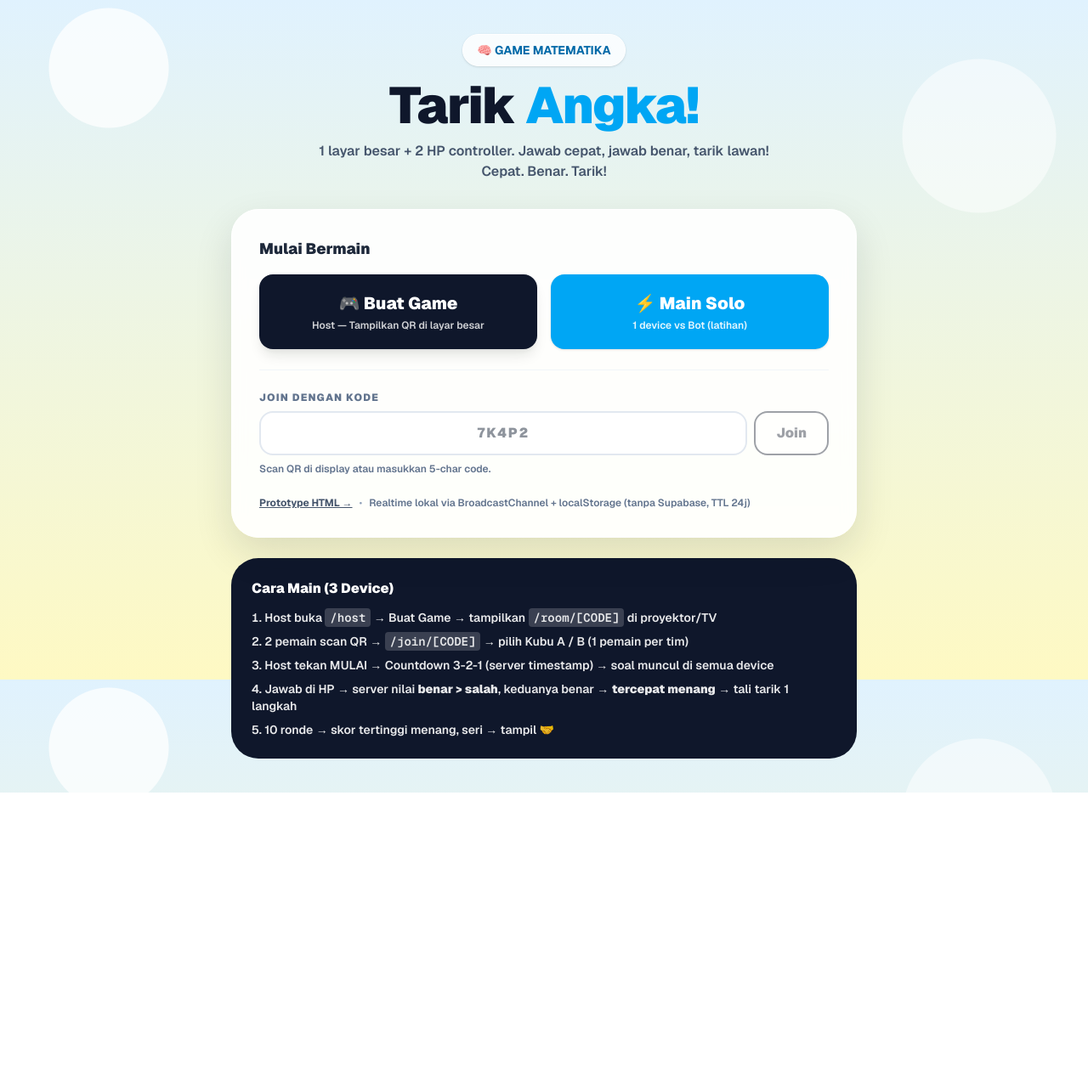
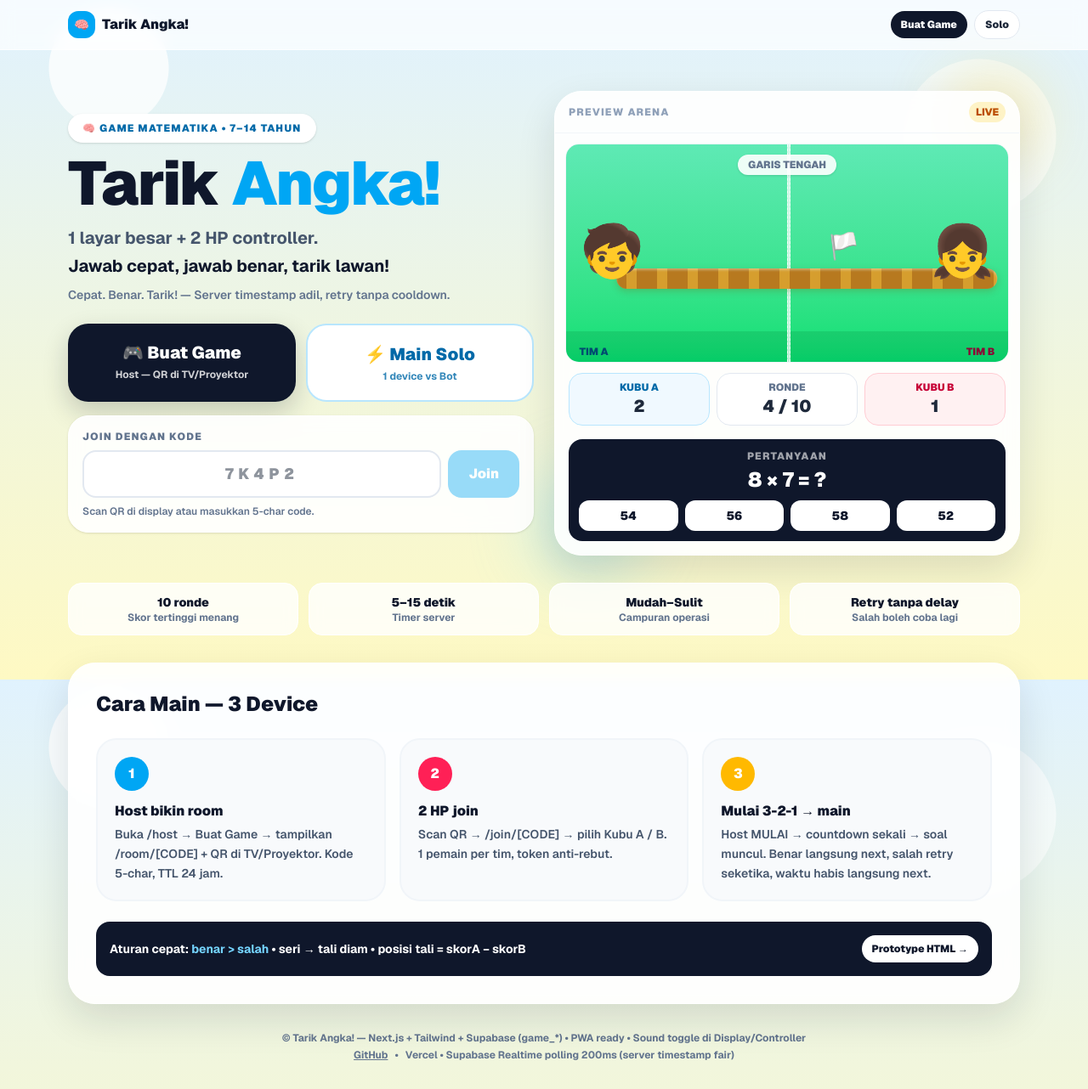
Before and after one commit to mzainulirfan/tarikmang, a Next.js app: page / in a window 1280 px wide. Shown: the whole page at 85% size. Before the commit the page ends 933 px from the top, so only its background shows below. Built offline with nearby package versions, Linux system fonts and the light colour scheme.

Commit message:
design: redesign home playful — hero + mini arena preview, stats, 3-step how to play

```diff
--- a/src/app/page.tsx
+++ b/src/app/page.tsx
@@ -1,82 +1,186 @@
 "use client";
 import { useState } from "react";
 import { useRouter } from "next/navigation";
+import { TugArena } from "@/components/game/TugArena";
 
 export default function Landing() {
   const router = useRouter();
   const [joinCode, setJoinCode] = useState("");
 
+  const handleJoin = () => {
+    if (joinCode.length === 5) router.push(`/join/${joinCode}`);
+  };
+
   return (
-    <main className="max-w-3xl mx-auto px-4 py-10">
-      <header className="text-center">
-        <div className="inline-flex items-center gap-2 bg-white/80 border border-white rounded-full px-4 py-2 text-sm font-bold text-sky-700 shadow-sm">
-          🧠 GAME MATEMATIKA
+    <main className="min-h-dvh">
+      {/* Header */}
+      <header className="sticky top-0 z-30 backdrop-blur bg-white/70 border-b border-white/60">
+        <div className="max-w-6xl mx-auto px-4 py-3 flex items-center justify-between">
+          <div className="flex items-center gap-2 font-black text-slate-900">
+            <span className="w-8 h-8 rounded-xl bg-sky-500 text-white grid place-items-center text-sm">🧠</span>
+            Tarik Angka!
           </div>
-        <h1 className="mt-4 text-5xl md:text-6xl font-black tracking-tight text-slate-900">
+          <div className="hidden md:flex items-center gap-2 text-xs font-black">
+            <a href="/host" className="px-3 py-2 rounded-full bg-slate-900 text-white">Buat Game</a>
+            <a href="/solo" className="px-3 py-2 rounded-full bg-white border border-slate-200">Solo</a>
+          </div>
+        </div>
+      </header>
+
+      {/* Hero */}
+      <section className="max-w-6xl mx-auto px-4 pt-8 md:pt-12">
+        <div className="grid md:grid-cols-2 gap-6 items-center">
+          <div>
+            <div className="inline-flex items-center gap-2 bg-white border border-white rounded-full px-4 py-2 text-xs font-black tracking-widest text-sky-700 shadow-sm">
+              🧠 GAME MATEMATIKA • 7–14 TAHUN
+            </div>
+            <h1 className="mt-4 text-5xl md:text-7xl font-black tracking-tight leading-[0.9] text-slate-900">
               Tarik <span className="text-sky-500">Angka!</span>
             </h1>
-        <p className="mt-3 text-slate-600 font-semibold max-w-xl mx-auto">
-          1 layar besar + 2 HP controller. Jawab cepat, jawab benar, tarik lawan! Cepat. Benar. Tarik!
+            <p className="mt-4 text-lg md:text-xl font-bold text-slate-600 leading-relaxed">
+              1 layar besar + 2 HP controller.<br />
+              <span className="text-slate-900">Jawab cepat, jawab benar, tarik lawan!</span>
             </p>
-      </header>
+            <p className="mt-2 text-sm font-semibold text-slate-500">Cepat. Benar. Tarik! — Server timestamp adil, retry tanpa cooldown.</p>
 
-      <section className="mt-8 bg-white/90 backdrop-blur rounded-[2rem] border border-white p-6 md:p-8 shadow-[0_18px_45px_rgba(15,23,42,.12)]">
-        <h2 className="font-black text-lg">Mulai Bermain</h2>
-        <div className="grid md:grid-cols-2 gap-4 mt-4">
+            <div className="mt-6 grid grid-cols-1 sm:grid-cols-2 gap-3">
               <button
                 onClick={() => router.push("/host")}
-            className="bg-slate-900 hover:bg-slate-800 text-white font-black py-5 rounded-2xl shadow-lg flex flex-col items-center gap-1"
+                className="bg-slate-900 hover:bg-slate-800 text-white font-black py-5 rounded-[1.5rem] shadow-[0_12px_30px_rgba(15,23,42,.2)] flex flex-col items-center gap-1 active:scale-[0.98] transition"
               >
                 <span className="text-xl">🎮 Buat Game</span>
-            <span className="text-xs font-semibold opacity-80">Host — Tampilkan QR di layar besar</span>
+                <span className="text-xs font-bold opacity-80">Host — QR di TV/Proyektor</span>
               </button>
-
               <button
                 onClick={() => router.push("/solo")}
-            className="bg-sky-500 hover:bg-sky-600 text-white font-black py-5 rounded-2xl shadow flex flex-col items-center gap-1"
+                className="bg-white hover:bg-sky-50 border-2 border-sky-200 text-sky-700 font-black py-5 rounded-[1.5rem] flex flex-col items-center gap-1 active:scale-[0.98] transition"
               >
                 <span className="text-xl">⚡ Main Solo</span>
-            <span className="text-xs font-semibold opacity-90">1 device vs Bot (latihan)</span>
+                <span className="text-xs font-bold opacity-80">1 device vs Bot</span>
               </button>
             </div>
 
-        <div className="mt-6 border-t border-slate-100 pt-6">
+            {/* Join */}
+            <div className="mt-4 bg-white/90 backdrop-blur rounded-[1.5rem] border border-white p-4 shadow-sm">
               <div className="text-xs font-black tracking-widest text-slate-500">JOIN DENGAN KODE</div>
               <div className="mt-2 flex gap-2">
                 <input
                   value={joinCode}
                   onChange={(e) => setJoinCode(e.target.value.toUpperCase().replace(/[^A-Z0-9]/g, "").slice(0, 5))}
+                  onKeyDown={(e) => e.key === "Enter" && handleJoin()}
                   placeholder="7K4P2"
-              className="flex-1 rounded-2xl border-2 border-slate-200 bg-white px-4 py-3 font-black tracking-widest uppercase text-center"
+                  className="flex-1 rounded-2xl border-2 border-slate-200 bg-white px-4 py-3 font-black tracking-[0.3em] uppercase text-center text-lg focus:border-sky-400 focus:outline-none"
                 />
                 <button
                   disabled={joinCode.length !== 5}
-              onClick={() => router.push(`/join/${joinCode}`)}
-              className="bg-white border-2 border-slate-900 text-slate-900 hover:bg-slate-50 disabled:opacity-40 font-black px-6 py-3 rounded-2xl"
+                  onClick={handleJoin}
+                  className="bg-sky-500 hover:bg-sky-600 disabled:opacity-40 text-white font-black px-6 py-3 rounded-2xl"
                 >
                   Join
                 </button>
               </div>
-          <div className="mt-2 text-xs text-slate-500 font-semibold">Scan QR di display atau masukkan 5-char code.</div>
+              <div className="mt-2 text-xs font-semibold text-slate-500">Scan QR di display atau masukkan 5-char code.</div>
+            </div>
           </div>
 
-        <div className="mt-6 flex flex-wrap gap-2 text-xs">
-          <a href="/tarik-angka-game.html" target="_blank" className="underline font-bold text-slate-600">Prototype HTML →</a>
-          <span className="text-slate-400">•</span>
-          <span className="font-semibold text-slate-500">Realtime lokal via BroadcastChannel + localStorage (tanpa Supabase, TTL 24j)</span>
+          {/* Mini Arena Preview */}
+          <div className="relative">
+            <div className="bg-white/90 backdrop-blur rounded-[2rem] border border-white overflow-hidden shadow-[0_18px_45px_rgba(15,23,42,.12)]">
+              <div className="px-4 py-3 flex items-center justify-between border-b border-slate-100">
+                <span className="text-xs font-black tracking-widest text-slate-400">PREVIEW ARENA</span>
+                <span className="text-xs font-black bg-amber-100 text-amber-700 px-2 py-1 rounded-full">LIVE</span>
+              </div>
+              <div className="p-3">
+                <div className="rounded-2xl overflow-hidden border border-slate-100">
+                  <TugArena scoreA={2} scoreB={1} />
+                </div>
+              </div>
+              <div className="px-4 pb-4 grid grid-cols-3 gap-2 text-center">
+                <div className="rounded-2xl bg-sky-50 border border-sky-200 py-2">
+                  <div className="text-xs font-black text-sky-700">KUBU A</div>
+                  <div className="text-xl font-black">2</div>
+                </div>
+                <div className="rounded-2xl bg-white border border-slate-200 py-2">
+                  <div className="text-xs font-black text-slate-500">RONDE</div>
+                  <div className="text-xl font-black">4 / 10</div>
+                </div>
+                <div className="rounded-2xl bg-rose-50 border border-rose-200 py-2">
+                  <div className="text-xs font-black text-rose-700">KUBU B</div>
+                  <div className="text-xl font-black">1</div>
+                </div>
+              </div>
+              <div className="px-4 pb-4">
+                <div className="rounded-2xl bg-slate-900 text-white p-3 text-center">
+                  <div className="text-xs font-black tracking-widest opacity-60">PERTANYAAN</div>
+                  <div className="text-2xl font-black mt-1">8 × 7 = ?</div>
+                  <div className="mt-2 grid grid-cols-4 gap-2">
+                    {["54", "56", "58", "52"].map((v) => (
+                      <div key={v} className="rounded-xl bg-white text-slate-900 font-black py-2 text-sm">
+                        {v}
+                      </div>
+                    ))}
+                  </div>
+                </div>
+              </div>
+            </div>
+            <div className="absolute -z-10 -top-4 -right-4 w-24 h-24 bg-amber-300 rounded-full blur-2xl opacity-40" />
+            <div className="absolute -z-10 -bottom-6 -left-6 w-32 h-32 bg-sky-300 rounded-full blur-2xl opacity-40" />
+          </div>
+        </div>
+
+        {/* Stats bar */}
+        <div className="mt-8 grid grid-cols-3 md:grid-cols-4 gap-3">
+          {[
+            { k: "10 ronde", v: "Skor tertinggi menang" },
+            { k: "5–15 detik", v: "Timer server" },
+            { k: "Mudah–Sulit", v: "Campuran operasi" },
+            { k: "Retry tanpa delay", v: "Salah boleh coba lagi" },
+          ].map((s) => (
+            <div key={s.k} className="bg-white/80 backdrop-blur rounded-2xl border border-white p-3 text-center">
+              <div className="text-sm font-black text-slate-900">{s.k}</div>
+              <div className="text-xs font-bold text-slate-500">{s.v}</div>
+            </div>
+          ))}
         </div>
       </section>
 
-      <section className="mt-6 bg-slate-900 text-white rounded-[2rem] p-6">
-        <div className="font-black">Cara Main (3 Device)</div>
-        <ol className="mt-3 space-y-2 text-sm font-semibold list-decimal list-inside opacity-90">
-          <li>Host buka <code className="bg-white/20 px-1.5 py-0.5 rounded">/host</code> → Buat Game → tampilkan <code className="bg-white/20 px-1.5 py-0.5 rounded">/room/[CODE]</code> di proyektor/TV</li>
-          <li>2 pemain scan QR → <code className="bg-white/20 px-1.5 py-0.5 rounded">/join/[CODE]</code> → pilih Kubu A / B (1 pemain per tim)</li>
-          <li>Host tekan MULAI → Countdown 3-2-1 (server timestamp) → soal muncul di semua device</li>
-          <li>Jawab di HP → server nilai <b>benar &gt; salah</b>, keduanya benar → <b>tercepat menang</b> → tali tarik 1 langkah</li>
-          <li>10 ronde → skor tertinggi menang, seri → tampil 🤝</li>
-        </ol>
+      {/* How to play */}
+      <section className="max-w-6xl mx-auto px-4 mt-8">
+        <div className="bg-white/90 backdrop-blur rounded-[2rem] border border-white p-6 md:p-8 shadow-[0_18px_45px_rgba(15,23,42,.12)]">
+          <h2 className="text-xl md:text-2xl font-black text-slate-900">Cara Main — 3 Device</h2>
+          <div className="mt-6 grid md:grid-cols-3 gap-4">
+            {[
+              { n: "1", t: "Host bikin room", d: "Buka /host → Buat Game → tampilkan /room/[CODE] + QR di TV/Proyektor. Kode 5-char, TTL 24 jam.", c: "bg-sky-500" },
+              { n: "2", t: "2 HP join", d: "Scan QR → /join/[CODE] → pilih Kubu A / B. 1 pemain per tim, token anti-rebut.", c: "bg-rose-500" },
+              { n: "3", t: "Mulai 3-2-1 → main", d: "Host MULAI → countdown sekali → soal muncul. Benar langsung next, salah retry seketika, waktu habis langsung next.", c: "bg-amber-400" },
+            ].map((s) => (
+              <div key={s.n} className="rounded-[1.5rem] border-2 border-slate-100 bg-slate-50 p-5">
+                <div className={`w-10 h-10 rounded-full ${s.c} text-white grid place-items-center font-black`}>{s.n}</div>
+                <div className="mt-3 font-black text-slate-900">{s.t}</div>
+                <div className="mt-1 text-sm font-semibold text-slate-600 leading-relaxed">{s.d}</div>
+              </div>
+            ))}
+          </div>
+          <div className="mt-6 rounded-2xl bg-slate-900 text-white p-4 flex flex-wrap gap-3 items-center justify-between">
+            <div className="text-sm font-bold">Aturan cepat: <span className="text-sky-300">benar &gt; salah</span> • seri → tali diam • posisi tali = skorA − skorB</div>
+            <a href="/tarik-angka-game.html" target="_blank" className="text-xs font-black bg-white text-slate-900 px-3 py-2 rounded-full">
+              Prototype HTML →
+            </a>
+          </div>
+        </div>
       </section>
+
+      {/* Footer */}
+      <footer className="max-w-6xl mx-auto px-4 py-8 text-center text-xs font-bold text-slate-500">
+        <div>© Tarik Angka! — Next.js + Tailwind + Supabase (game_*) • PWA ready • Sound toggle di Display/Controller</div>
+        <div className="mt-1 flex justify-center gap-2">
+          <a href="https://github.com/mzainulirfan/tarikmang" target="_blank" className="underline">
+            GitHub
+          </a>
+          <span>•</span>
+          <span>Vercel • Supabase Realtime polling 200ms (server timestamp fair)</span>
+        </div>
+      </footer>
     </main>
   );
 }
```
Lines whose indentation alone changed are shown as unchanged.
